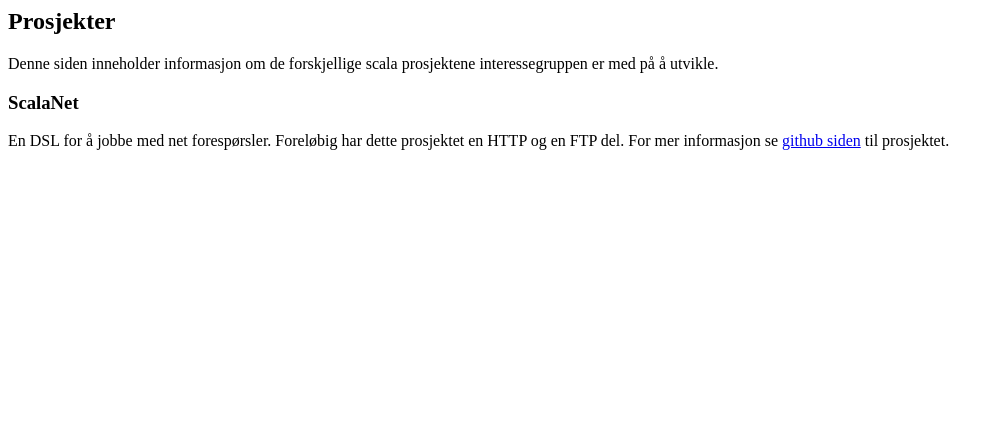
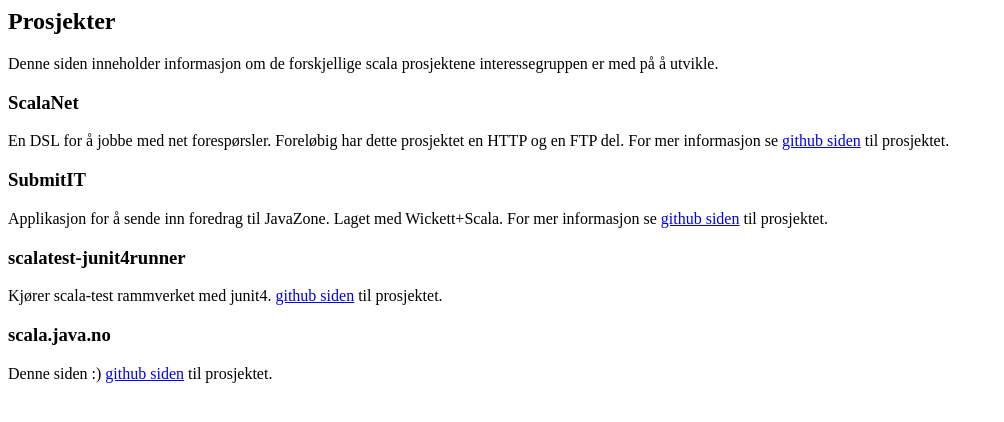
Before and after one commit to bjartek/scala.java.no, a web app: page /projects.html in a window 1280 px wide. Shown: the top 422 px of the page, without its empty margins (0-1004 px from the left). Run offline with its HTML, style and script files only (its server is not run), Linux system fonts and the light colour scheme; data that the repository does not hold is empty.

Commit message:
added new members and projects

```diff
--- a/portal-web/src/main/webapp/projects.html
+++ b/portal-web/src/main/webapp/projects.html
@@ -4,8 +4,22 @@
 	interessegruppen er med på å utvikle.
 
 	<h3>ScalaNet</h3>
-	En DSL for å jobbe med net forespørsler. Foreløbig har dette prosjektet en
-	HTTP og en FTP del. For mer informasjon se <a
-		href="http://github.com/stoyle/scalanet/wikis">github siden</a> til
-	prosjektet.
+	<div>
+	En DSL for å jobbe med net forespørsler. Foreløbig har dette prosjektet en HTTP og en FTP del. For mer informasjon se <a href="http://github.com/stoyle/scalanet/wikis">github siden</a> til 	prosjektet.
+</div>
+
+	<h3>SubmitIT</h3>
+	<div>
+	Applikasjon for å sende inn foredrag til JavaZone. Laget med Wickett+Scala. For mer informasjon se <a href="http://github.com/stoyle/wickett-submitit">github siden</a> til prosjektet.
+	</div>
+
+	<h3>scalatest-junit4runner</h3>
+	<div>
+	Kjører scala-test rammverket med junit4. <a href="http://github.com/teigen/scala-junit4runner">github siden</a> til prosjektet.
+	</div>
+
+	<h3>scala.java.no</h3>
+	<div>
+		Denne siden :) <a href="http://github.com/bjartek/scala.java.no">github siden</a> til prosjektet.
+	</div>
 </lift:surround>
```
Also changed, not shown: portal-web/src/main/webapp/members.html (+7 -3 lines).
